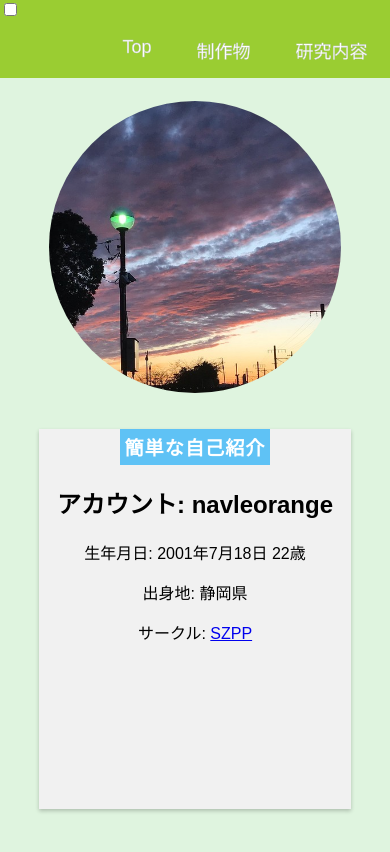
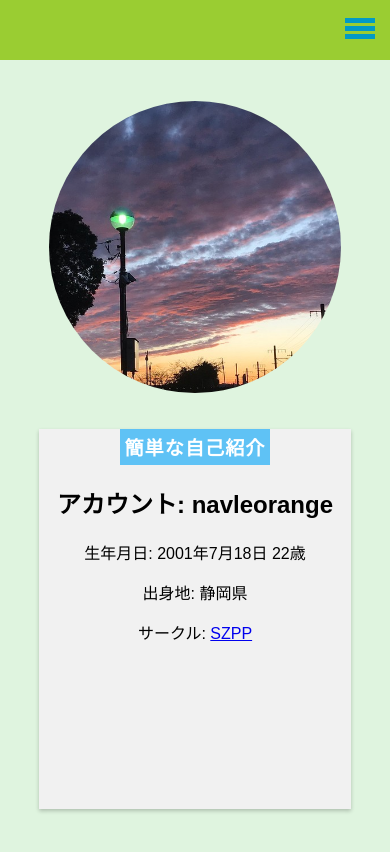
Before and after one commit to navleorange/portfolio, a Nuxt app: page /profile in a window 390 px wide. Shown: the top 852 px of the page. Built offline with nearby package versions, Linux system fonts and the light colour scheme; a web font is replaced by a local one.

Commit message:
add: hamburger menu base

```diff
--- a/components/HeaderMenu.vue
+++ b/components/HeaderMenu.vue
@@ -15,11 +15,37 @@ body{
     position: fixed;
     top: 0%;
 
+    // 子要素を右寄せに
+    display: flex;
+    justify-content: flex-end;
+
     // 子要素を中央に
     align-items: center;
 
+    // ハンバーガーメニューを表示する時のcss
+    &.hamburger_menu_active{
+        // ボタンとメニュー要素を縦一列にする
+        flex-flow: column;
+
+        // メニューボタンを右寄せ
+        align-items: flex-end;
+
+        // メニューを右に出す
+        width: 35%;
+        right: 0;
+
+        opacity: 0.5;
+
+        z-index: 100;
+    }
+
     &:hover{
         opacity: 1;
+
+        &.hamburger_menu_active{
+            opacity: 0.9;
+        }
+
     }
 
     .hamburger_menu_button{
@@ -27,8 +53,30 @@ body{
 
         @include mq(sp){
             // スマホのみ表示
+            position: relative;
+            display: flex;
+            justify-content: center;
+            align-items: end;
+            width: 50px;
+            height: 50px;
+            padding: 5px;
+            cursor: pointer;
+        }
+
+        // ハンバーガーメニューの線
+        span{
+            position: absolute;
             display: block;
+            width: 30px;
+            height: 5px;
+            background: #019ac6;
         }
+        @for $spanIndex from 1 through 3{
+            span:nth-of-type(#{$spanIndex}){
+                top: 10px + 8px*$spanIndex;
+            }
+        }
+
     }
 
     // Header Menu
@@ -40,7 +88,33 @@ body{
         display: flex;
         justify-content: flex-end;
 
+        @include mq(sp){
+            // スマホは最初は表示しない
+            display: none;
+
+            // このクラスが付与されたら見えるようにする
+            &.appear{
+                // navと同じにする
+                width: 100%;
+
+                // 表示と縦指定
+                display: flex;
+                flex-flow: column;
+            }
+
+        }
+
         li{
+
+            .internal_link{
+                // ハンバーガーメニューを表示する時のcss
+                &.hamburger_menu_active{
+                    // 子要素を中央揃え
+                    margin-right: auto;
+                    margin-left: auto;
+                    margin-bottom: 1.5rem;
+                }
+            }
 
             .link_text{
                 // 上下, 左右
@@ -78,15 +152,21 @@ body{
 
 </style>
 
-<script scoped>
+<script lang="ts" scoped>
     export default {
         data() {
             return {
+                isHamburgerMenuOpen: false,
                 links: [
                     { label:"Top", isInternalLink: true , path: '/profile'},
                     { label:"制作物", isInternalLink: true , path: '/works'},
                     { label:"研究内容", isInternalLink: true , path: '/search'},
                 ]
+            }
+        },
+        methods:{
+            hamburgerMenuClickEvent(){
+                this.isHamburgerMenuOpen = !this.isHamburgerMenuOpen;
             }
         }
     }
@@ -94,16 +174,17 @@ body{
 
 <template>
     <header>
-        <nav class="header-nav">
+        <nav v-bind:class="{'hamburger_menu_active': isHamburgerMenuOpen}" class="header-nav">
 
             <!-- スマホ用のハンバーガーメニュー -->
-            <div class="hamburger_menu_button">
-                <input type="checkbox">
+            <div @click="hamburgerMenuClickEvent" class="hamburger_menu_button">
+                <!-- ハンバーガーメニューの線 -->
+                <span></span><span></span><span></span>
             </div>
 
-            <ul>
+            <ul v-bind:class="{'appear': isHamburgerMenuOpen}">
                 <li v-for="(link, i) in links" :key="i">
-                    <div v-if="link.isInternalLink" class="internal_link">
+                    <div v-if="link.isInternalLink" v-bind:class="{'hamburger_menu_active': isHamburgerMenuOpen}" class="internal_link">
                         <NuxtLink :to="link.path" class="link_text">{{ link.label }}</NuxtLink>
                     </div>
                     <div v-else class="external_link">
```
